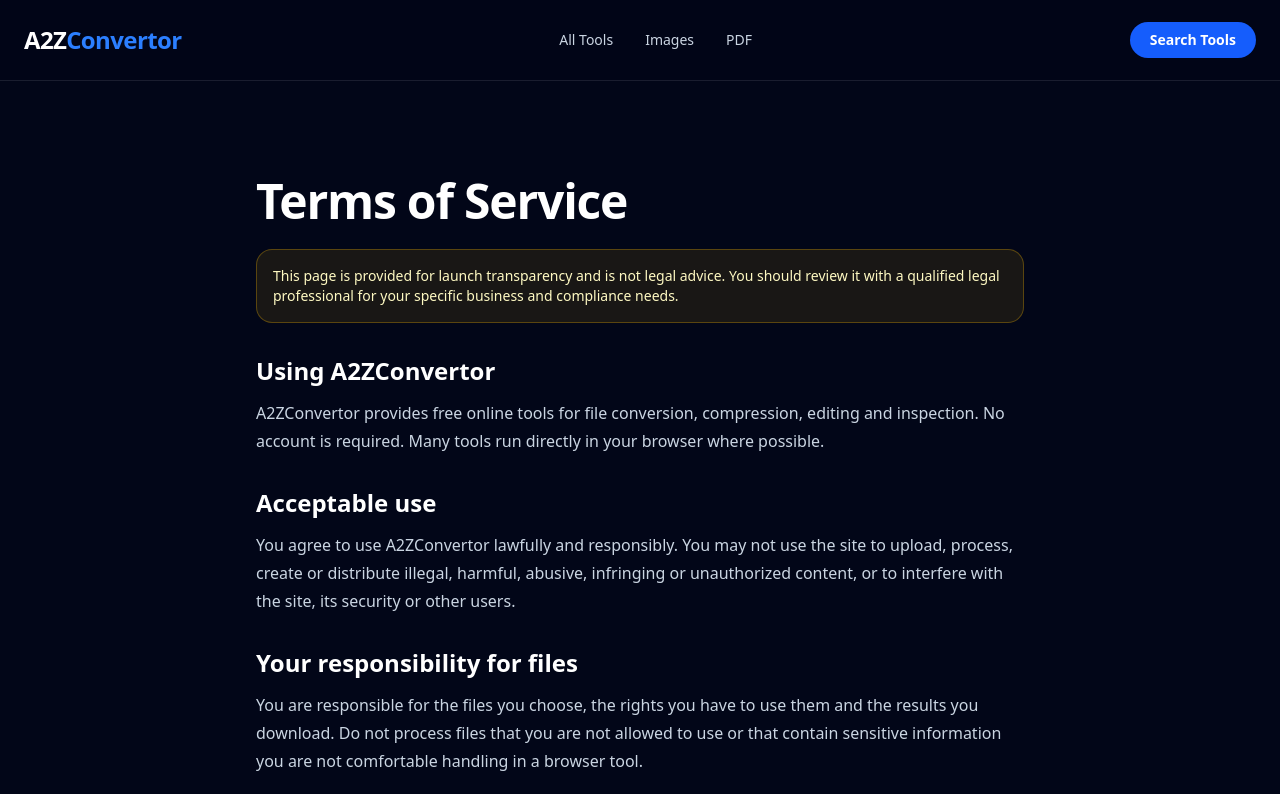
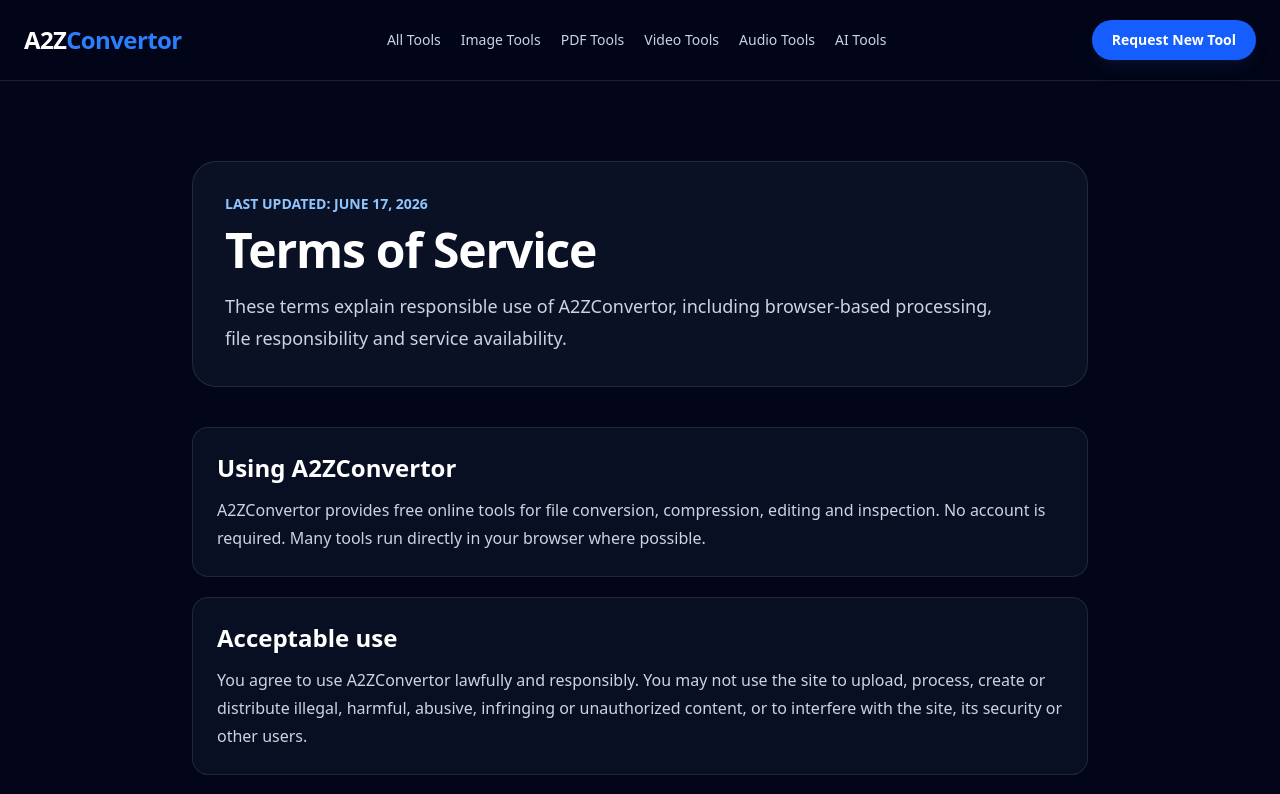
Before and after one commit to gigsbay/a2zconvertor, a Next.js app: page /terms in a window 1280 px wide. Shown: the top 794 px of the page. Built offline with nearby package versions, Linux system fonts and the light colour scheme.

Commit message:
Improve navigation and legal pages

```diff
--- a/app/contact/page.tsx
+++ b/app/contact/page.tsx
@@ -28,18 +28,32 @@
     <main className="min-h-screen bg-slate-950 text-white">
       <Navbar />
 
-      <section className="px-6 py-24">
-        <div className="mx-auto max-w-3xl">
-          <h1 className="mb-6 text-5xl font-black tracking-tight">Contact</h1>
+      <section className="px-6 py-20">
+        <div className="mx-auto max-w-4xl">
+          <div className="mb-10 rounded-3xl border border-white/10 bg-slate-900/70 p-8">
+            <p className="mb-3 text-sm font-semibold uppercase text-blue-300">
+              Last updated: June 17, 2026
+            </p>
+            <h1 className="mb-4 text-5xl font-black tracking-tight">Contact</h1>
+            <p className="max-w-3xl text-lg leading-8 text-slate-300">
+              Reach A2ZConvertor for tool support, privacy questions, feedback
+              and launch issues.
+            </p>
+          </div>
 
-          <div className="space-y-8 text-slate-300">
-            <p>
+          <div className="grid gap-5 text-slate-300">
+            <section className="rounded-2xl border border-white/10 bg-slate-900/60 p-6">
+              <h2 className="mb-3 text-2xl font-bold text-white">
+                How to get help
+              </h2>
+              <p className="leading-7">
               Need help with A2ZConvertor, want to report an issue, or have a
               launch-related question? Send an email and include the tool name,
               browser, device and a short description of what happened.
-            </p>
+              </p>
+            </section>
 
-            <div className="grid gap-4">
+            <section className="grid gap-4 md:grid-cols-3">
               {contacts.map((contact) => (
                 <div
                   key={contact.email}
@@ -56,18 +70,18 @@
                   </a>
                 </div>
               ))}
-            </div>
+            </section>
 
-            <p>
-              A2ZConvertor does not require accounts. Many file tools run in
-              your browser, so avoid attaching sensitive files unless support
-              specifically asks for a sample you are comfortable sharing.
-            </p>
-
-            <p className="rounded-2xl border border-yellow-500/30 bg-yellow-500/10 p-4 text-sm text-yellow-100">
-              The legal and privacy pages are provided for launch transparency
-              and are not legal advice.
-            </p>
+            <section className="rounded-2xl border border-white/10 bg-slate-900/60 p-6">
+              <h2 className="mb-3 text-2xl font-bold text-white">
+                Browser-based tools
+              </h2>
+              <p className="leading-7">
+                A2ZConvertor does not require accounts. Many file tools run in
+                your browser, so avoid attaching sensitive files unless support
+                specifically asks for a sample you are comfortable sharing.
+              </p>
+            </section>
           </div>
         </div>
       </section>
--- a/app/privacy-policy/page.tsx
+++ b/app/privacy-policy/page.tsx
@@ -22,25 +22,30 @@
     <main className="min-h-screen bg-slate-950 text-white">
       <Navbar />
 
-      <section className="px-6 py-24">
-        <div className="mx-auto max-w-3xl">
-          <h1 className="mb-6 text-5xl font-black tracking-tight">
-            Privacy Policy
-          </h1>
+      <section className="px-6 py-20">
+        <div className="mx-auto max-w-4xl">
+          <div className="mb-10 rounded-3xl border border-white/10 bg-slate-900/70 p-8">
+            <p className="mb-3 text-sm font-semibold uppercase text-blue-300">
+              Last updated: June 17, 2026
+            </p>
+            <h1 className="mb-4 text-5xl font-black tracking-tight">
+              Privacy Policy
+            </h1>
+            <p className="max-w-3xl text-lg leading-8 text-slate-300">
+              A2ZConvertor is designed around browser-based file tools where
+              possible, no account requirement, and clear contact options for
+              privacy and support questions.
+            </p>
+          </div>
 
-          <div className="space-y-8 text-slate-300">
-            <p className="rounded-2xl border border-yellow-500/30 bg-yellow-500/10 p-4 text-sm text-yellow-100">
-              This page is provided for launch transparency and is not legal
-              advice. You should review it with a qualified legal professional
-              for your specific business and compliance needs.
-            </p>
+          <div className="grid gap-5 text-slate-300">
 
             <PolicySection title="Who operates A2ZConvertor">
               <p>
                 A2ZConvertor is an online file conversion and editing website
                 available at a2zconvertor.co.uk. For privacy questions, contact{" "}
-                <EmailLink email="privacy@a2zconvertor.co.uk" /> or{" "}
-                <EmailLink email="info@a2zconvertor.co.uk" />.
+                <EmailLink email="contact@a2zconvertor.co.uk" /> or{" "}
+                <EmailLink email="support@a2zconvertor.co.uk" />.
               </p>
             </PolicySection>
 
@@ -83,7 +88,7 @@
               </p>
             </PolicySection>
 
-            <PolicySection title="Analytics placeholder">
+            <PolicySection title="Future analytics">
               <p>
                 A2ZConvertor may add privacy-conscious analytics in the future
                 to understand page usage and improve tools. If added, we will
@@ -104,7 +109,7 @@
               </ul>
               <p className="mt-4">
                 To make a request, email{" "}
-                <EmailLink email="privacy@a2zconvertor.co.uk" />.
+                <EmailLink email="contact@a2zconvertor.co.uk" />.
               </p>
             </PolicySection>
 
@@ -122,7 +127,7 @@
               <p>
                 A2ZConvertor is not directed to children. If you believe a child
                 has provided personal data to us, contact{" "}
-                <EmailLink email="privacy@a2zconvertor.co.uk" /> so we can
+                <EmailLink email="support@a2zconvertor.co.uk" /> so we can
                 review and delete it where appropriate.
               </p>
             </PolicySection>
@@ -142,8 +147,7 @@
                 <br />
                 Support: <EmailLink email="support@a2zconvertor.co.uk" />
                 <br />
-                Privacy requests:{" "}
-                <EmailLink email="privacy@a2zconvertor.co.uk" />
+                Privacy requests: <EmailLink email="contact@a2zconvertor.co.uk" />
               </p>
             </PolicySection>
           </div>
@@ -163,9 +167,9 @@
   children: React.ReactNode;
 }) {
   return (
-    <section>
+    <section className="rounded-2xl border border-white/10 bg-slate-900/60 p-6">
       <h2 className="mb-3 text-2xl font-bold text-white">{title}</h2>
-      <div className="space-y-4 leading-7">{children}</div>
+      <div className="space-y-4 leading-7 text-slate-300">{children}</div>
     </section>
   );
 }
--- a/app/terms/page.tsx
+++ b/app/terms/page.tsx
@@ -13,19 +13,23 @@
     <main className="min-h-screen bg-slate-950 text-white">
       <Navbar />
 
-      <section className="px-6 py-24">
-        <div className="mx-auto max-w-3xl">
-          <h1 className="mb-6 text-5xl font-black tracking-tight">
-            Terms of Service
-          </h1>
+      <section className="px-6 py-20">
+        <div className="mx-auto max-w-4xl">
+          <div className="mb-10 rounded-3xl border border-white/10 bg-slate-900/70 p-8">
+            <p className="mb-3 text-sm font-semibold uppercase text-blue-300">
+              Last updated: June 17, 2026
+            </p>
+            <h1 className="mb-4 text-5xl font-black tracking-tight">
+              Terms of Service
+            </h1>
+            <p className="max-w-3xl text-lg leading-8 text-slate-300">
+              These terms explain responsible use of A2ZConvertor, including
+              browser-based processing, file responsibility and service
+              availability.
+            </p>
+          </div>
 
-          <div className="space-y-8 text-slate-300">
-            <p className="rounded-2xl border border-yellow-500/30 bg-yellow-500/10 p-4 text-sm text-yellow-100">
-              This page is provided for launch transparency and is not legal
-              advice. You should review it with a qualified legal professional
-              for your specific business and compliance needs.
-            </p>
-
+          <div className="grid gap-5 text-slate-300">
             <TermsSection title="Using A2ZConvertor">
               <p>
                 A2ZConvertor provides free online tools for file conversion,
@@ -129,9 +133,9 @@
   children: React.ReactNode;
 }) {
   return (
-    <section>
+    <section className="rounded-2xl border border-white/10 bg-slate-900/60 p-6">
       <h2 className="mb-3 text-2xl font-bold text-white">{title}</h2>
-      <div className="space-y-4 leading-7">{children}</div>
+      <div className="space-y-4 leading-7 text-slate-300">{children}</div>
     </section>
   );
 }
--- a/components/layout/Navbar.tsx
+++ b/components/layout/Navbar.tsx
@@ -1,26 +1,86 @@
+"use client";
+
 import Link from "next/link";
+import { useState } from "react";
+
+const navLinks = [
+  { label: "All Tools", href: "/tools" },
+  { label: "Image Tools", href: "/tools?category=Image%20Tools" },
+  { label: "PDF Tools", href: "/tools?category=PDF%20Tools" },
+  { label: "Video Tools", href: "/tools?category=Video%20Tools" },
+  { label: "Audio Tools", href: "/tools?category=Audio%20Tools" },
+  { label: "AI Tools", href: "/tools?category=AI%20Tools" },
+];
 
 export default function Navbar() {
+  const [isOpen, setIsOpen] = useState(false);
+
   return (
-    <nav className="sticky top-0 z-50 border-b border-white/10 bg-slate-950/80 backdrop-blur-xl">
+    <nav className="sticky top-0 z-50 border-b border-white/10 bg-slate-950/85 backdrop-blur-xl">
       <div className="mx-auto flex h-20 max-w-7xl items-center justify-between px-6">
         <Link href="/" className="text-2xl font-black tracking-tight">
           A2Z<span className="text-blue-500">Convertor</span>
         </Link>
 
-        <div className="hidden gap-8 text-sm text-slate-300 md:flex">
-          <Link href="/tools">All Tools</Link>
-          <Link href="/tools">Images</Link>
-          <Link href="/tools">PDF</Link>
+        <div className="hidden items-center gap-5 text-sm text-slate-300 lg:flex">
+          {navLinks.map((link) => (
+            <Link
+              key={link.label}
+              href={link.href}
+              className="transition hover:text-white"
+            >
+              {link.label}
+            </Link>
+          ))}
         </div>
 
-        <Link
-          href="/tools"
-          className="rounded-full bg-blue-600 px-5 py-2 text-sm font-semibold text-white"
+        <div className="hidden items-center gap-3 lg:flex">
+          <Link
+            href="/request-tool"
+            className="rounded-full bg-blue-600 px-5 py-2.5 text-sm font-semibold text-white shadow-lg shadow-blue-950/30 transition hover:bg-blue-500"
+          >
+            Request New Tool
+          </Link>
+        </div>
+
+        <button
+          type="button"
+          aria-label="Toggle navigation menu"
+          aria-expanded={isOpen}
+          onClick={() => setIsOpen((current) => !current)}
+          className="inline-flex h-11 w-11 items-center justify-center rounded-full border border-white/10 bg-slate-900 text-white lg:hidden"
         >
-          Search Tools
-        </Link>
+          <span className="flex w-5 flex-col gap-1.5">
+            <span className="h-0.5 rounded-full bg-current" />
+            <span className="h-0.5 rounded-full bg-current" />
+            <span className="h-0.5 rounded-full bg-current" />
+          </span>
+        </button>
       </div>
+
+      {isOpen && (
+        <div className="border-t border-white/10 px-6 py-4 lg:hidden">
+          <div className="mx-auto grid max-w-7xl gap-2">
+            {navLinks.map((link) => (
+              <Link
+                key={link.label}
+                href={link.href}
+                onClick={() => setIsOpen(false)}
+                className="rounded-xl px-4 py-3 text-sm font-semibold text-slate-200 transition hover:bg-white/5 hover:text-white"
+              >
+                {link.label}
+              </Link>
+            ))}
+            <Link
+              href="/request-tool"
+              onClick={() => setIsOpen(false)}
+              className="mt-2 rounded-xl bg-blue-600 px-4 py-3 text-center text-sm font-semibold text-white transition hover:bg-blue-500"
+            >
+              Request New Tool
+            </Link>
+          </div>
+        </div>
+      )}
     </nav>
   );
 }
--- a/components/tools/ToolsBrowser.tsx
+++ b/components/tools/ToolsBrowser.tsx
@@ -2,13 +2,30 @@
 
 import { useMemo, useState } from "react";
 import Link from "next/link";
+import { useSearchParams } from "next/navigation";
 import { tools } from "@/data/tools";
 
-const categories = ["All", ...Array.from(new Set(tools.map((tool) => tool.category)))];
+const preferredCategories = [
+  "All",
+  "Image Tools",
+  "PDF Tools",
+  "Video Tools",
+  "Audio Tools",
+  "AI Tools",
+];
+
+const discoveredCategories = Array.from(
+  new Set(tools.map((tool) => tool.category))
+).filter((category) => !preferredCategories.includes(category));
+
+const categories = [...preferredCategories, ...discoveredCategories];
 
 export default function ToolsBrowser() {
+  const searchParams = useSearchParams();
+  const categoryParam = searchParams.get("category");
   const [query, setQuery] = useState("");
-  const [activeCategory, setActiveCategory] = useState("All");
+  const activeCategory =
+    categoryParam && categories.includes(categoryParam) ? categoryParam : "All";
 
   const filteredTools = useMemo(() => {
     const search = query.toLowerCase().trim();
@@ -29,6 +46,9 @@
     });
   }, [query, activeCategory]);
 
+  const hasCategoryFilter = activeCategory !== "All";
+  const emptyCategory = hasCategoryFilter && !query.trim();
+
   return (
     <>
       <div className="mb-8">
@@ -43,9 +63,13 @@
 
       <div className="mb-10 flex flex-wrap gap-3">
         {categories.map((category) => (
-          <button
+          <Link
             key={category}
-            onClick={() => setActiveCategory(category)}
+            href={
+              category === "All"
+                ? "/tools"
+                : `/tools?category=${encodeURIComponent(category)}`
+            }
             className={`rounded-full border px-5 py-2 text-sm font-semibold transition ${
               activeCategory === category
                 ? "border-blue-500 bg-blue-500 text-white"
@@ -53,7 +77,7 @@
             }`}
           >
             {category}
-          </button>
+          </Link>
         ))}
       </div>
 
@@ -76,9 +100,19 @@
       </div>
 
       {filteredTools.length === 0 && (
-        <p className="mt-10 text-center text-slate-400">
-          No tools found. Try another search.
-        </p>
+        <div className="mx-auto mt-10 max-w-xl rounded-2xl border border-white/10 bg-slate-900/70 p-6 text-center">
+          <p className="text-slate-300">
+            {emptyCategory
+              ? "Tools in this category are coming soon. You can request one."
+              : "No tools found. Try another search or request a new tool."}
+          </p>
+          <Link
+            href="/request-tool"
+            className="mt-4 inline-flex rounded-full bg-blue-600 px-5 py-2 text-sm font-semibold text-white transition hover:bg-blue-500"
+          >
+            Request a Tool
+          </Link>
+        </div>
       )}
     </>
   );
```
Also changed, not shown: app/tools/page.tsx (+10 -1 lines), components/layout/Footer.tsx (+26 -1 lines).
